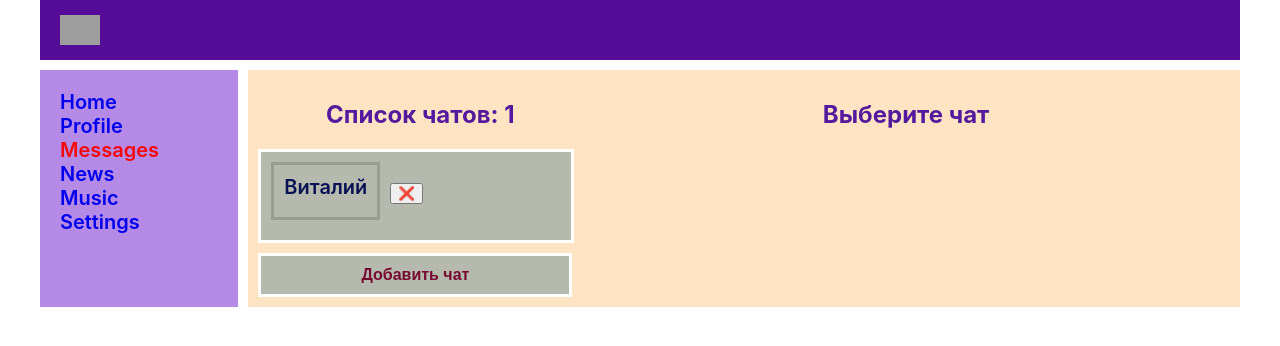
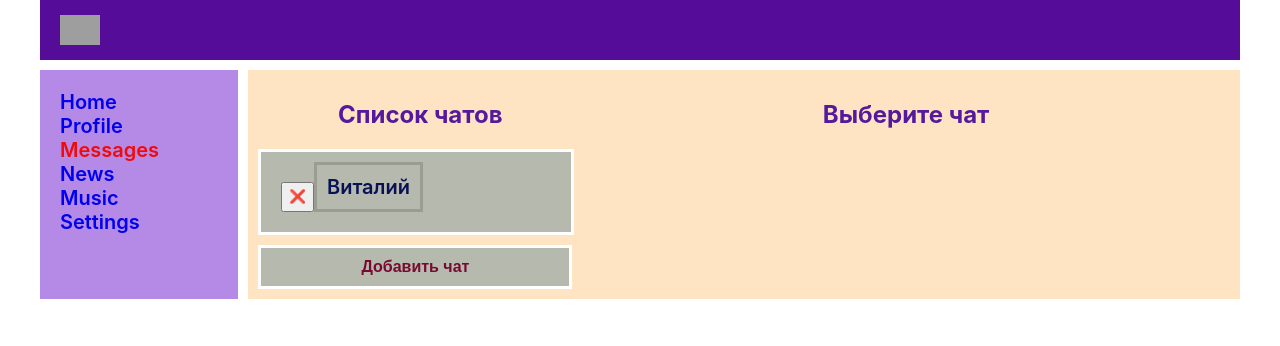
Before and after one commit to Zaharcheniavitaly/lessons_react, a React (Create React App) app: page /messages in a window 1280 px wide. Both pictures are taken after a click on the button "Добавить чат". Shown: the top 346 px of the page. Built offline with nearby package versions, Linux system fonts and the light colour scheme; grey boxes are pictures that could not be loaded.

Commit message:
Update Chats.js

```diff
--- a/src/Components/Pages/Chats.js
+++ b/src/Components/Pages/Chats.js
@@ -36,21 +36,51 @@ const ChatsPage = () =>{
     return (
 			<div className="dialogs">
 				<div>
-						<h2>Список чатов: {chats.length}</h2>
+						<h2>Список чатов</h2>
 						<div className="chat-item">
-						<ChatList
-						chats={chats}/>
+
+
+
+						<div className="chat-list">
+						{chats.map((e,id) =>
+							<div className="name-delete"
+									key={id}>
+
+									<button onClick={() =>{
+										setChats((p) => p.filter((el) =>el !== p[id]))
+									}} className="chat-delete">❌</button>
+
+									<Link className="mess-name"
+									to={`${id}`}>
+									{e.recipient}
+									</Link>
+
+							</div>)}
+					  </div>
+
+
+
 						<button className="add-button"
 						onClick={()=>{
 								setChats(p => [...p, chatsPlaceholder[0]])
 						}}>
 						Добавить чат
 						</button>
+
+
+
+
+
+
+
 					</div>
 				</div>
 				{
 					chatId && chats[chatId] ? <Chat chat={chats[chatId]}/> : <h2>Выберите чат</h2>
 				}
+
+
+
 			</div>
 
     )
@@ -58,22 +88,17 @@ const ChatsPage = () =>{
 
 
 
-const ChatList = ({chats}) =>{
+// const ChatList = ({chats, setChats}) =>{
 
-    return(
-        <div className="chat-list">
-         {chats.map((e,id) =>
-            <div className="name-delete"
-						key={id}>
-
-						<Link className="mess-name"
-						to={`${id}`}>{e.recipient}</Link>
-						<p className="chat-delete">
-						<button>❌</button>
-						</p>
-            </div>)}
-        </div>
-    )
-}
+//     return( )
+// }
 
 export default ChatsPage
+
+// setChatList((p) => p.filter(el => el !== p[index]))
+
+// <button onClick={() =>{
+// 	setChats((p) => p.filter((el) =>el !== p[id]))
+
+
+// }} className="chat-delete">❌</button>
```
